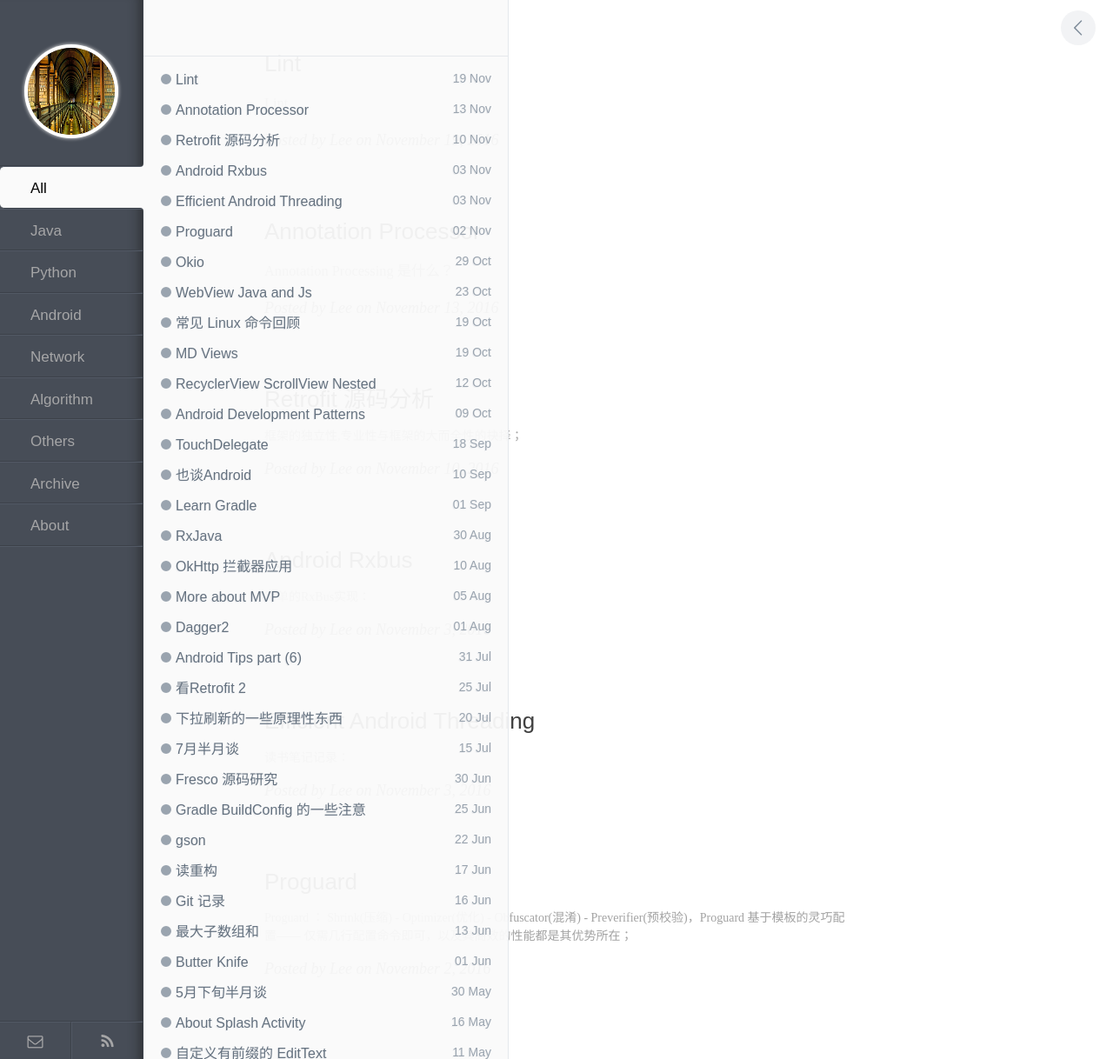
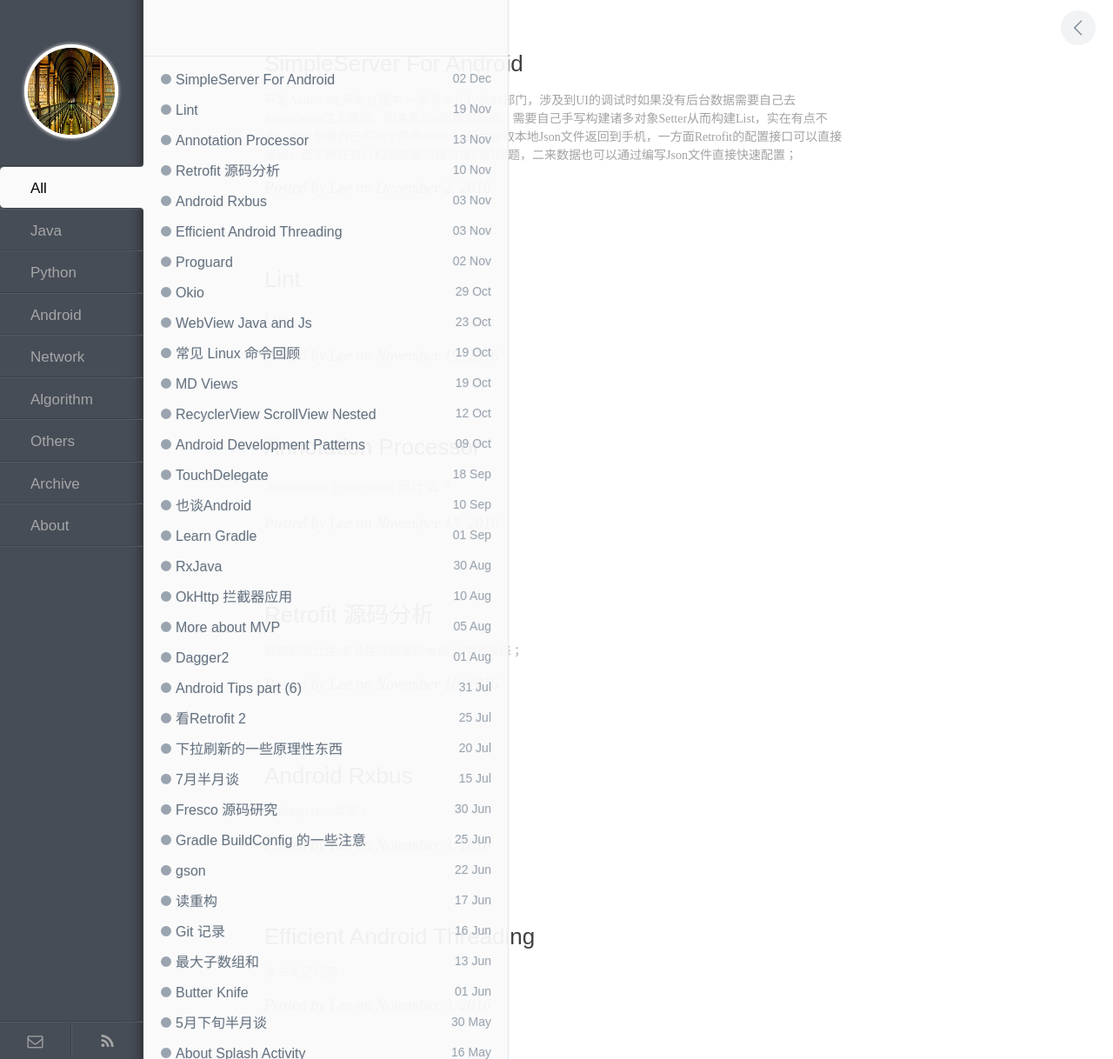
Before and after one commit to enlipan/enlipan.github.io, a Jekyll site: the page built from index.html, in a window 1280 px wide. Shown: the whole page at 87% size. Built offline with Jekyll 4.4.1, drawn with Linux system fonts in a browser that asks for light colours; nearby versions of some CDN libraries; the list of posts is cut into pages by our own code; comment, search, counter and statistics services are not loaded.

Commit message:
post pages simpleserver for android

```diff
--- /dev/null
+++ b/_posts/2016-12-02-simple-server-for-android.md
@@ -0,0 +1,83 @@
+---
+layout: post
+title:  SimpleServer For Android
+category: python
+keywords: [improvement,android]
+---
+
+开发Android在开发过程中,一直有个比较坑的部门，涉及到UI的调试时如果没有后台数据需要自己去SetterGetter注入数据，如果是List则更加麻烦，需要自己手写构建诸多对象Setter从而构建List，实在有点不爽，所以想着自己实现个简单的restful后台读取本地Json文件返回到手机，一方面Retrofit的配置接口可以直接使用，而不用在自行构造数据时绕过接口的问题，二来数据也可以通过编写Json文件直接快速配置；
+
+实现主要是几部分：
+* io读取Json文件
+* 响应Get/Post请求
+* 返回Json（application/json）
+
+Python确实非常好用，内置的功能齐全，基本需要实现的都能快速找到对应的内置函数模块快速构建完成核心源码如下：
+
+{% highlight python %}
+
+#coding=utf-8
+
+from BaseHTTPServer import BaseHTTPRequestHandler,HTTPServer
+import cgi
+import json
+import io
+import os
+import re
+
+
+PORT_NUMBER = 8989
+
+class JsonHandler(BaseHTTPRequestHandler):
+
+    MESSAGE = ""
+
+    """Json Handler"""
+    def do_GET(self):
+        # 对应的restApi
+        if None != re.search('/api/search/viewTrack/*',self.path):
+            self.send_response(200)
+            self.send_header('Content-type','application/json')
+            self.end_headers()
+            if (self.MESSAGE == ""):
+                self.MESSAGE = getJsonStr()
+            self.wfile.write(self.MESSAGE)
+            return
+        else:
+            self.send_response(404)
+            self.send_header('Content-type','application/json')
+            self.end_headers()
+
+def getNetworkIp():
+    import socket
+    s = socket.socket(socket.AF_INET, socket.SOCK_DGRAM)
+    s.connect(("gmail.com",80))
+    s_name = s.getsockname()[0]
+    s.close()
+    return s_name
+
+def getJsonStr():
+    try:
+        with open(os.path.join(os.path.dirname(__file__) + '/../file/content_file.json'), 'r') as open_file:
+            message = open_file.read()
+            # json.dumps()
+            # json.loads()
+            return message
+    except IOError:
+        pass
+
+if __name__ == '__main__':
+    from BaseHTTPServer import HTTPServer
+    server = HTTPServer(('',PORT_NUMBER),JsonHandler)
+    try:
+        print 'started http server on --> %s:%s' % (getNetworkIp(), PORT_NUMBER)
+        server.serve_forever()
+    except KeyboardInterrupt:
+        print '^C received, shutting down the web server'
+        server.socket.close()
+
+{% endhighlight %}
+
+寥寥几行代码实现了一个自定义的服务器，Python作为工具语言确实上手极为快捷，功能丰富。
+
+事实上，这里也对于如何抽象化计算机思维应用实践，本质上是将问题分解为一系列简单机械步骤，进而推演至完整的解决方案，逐步推进的过程—— 化繁为简，这些思想也在实践之时逐步明晰；无论语言上的实现如何，但万变不离其宗，其实践思维却相同；
```
Also changed, not shown: _posts/2016-10-09-android-development-patterns.md (+3 -0 lines).
